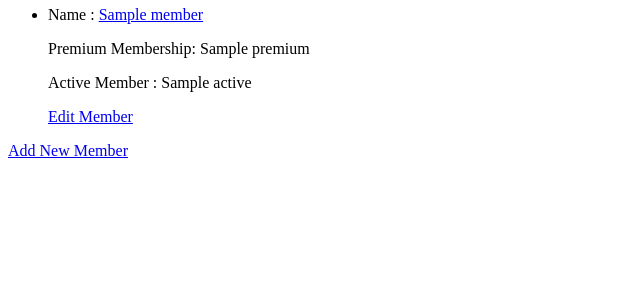
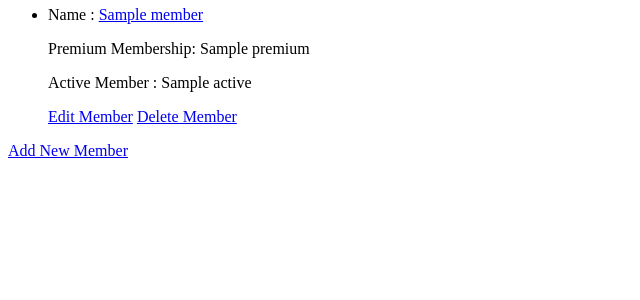
Before and after one commit to Cetins/gymmy, a Flask app: page /members in a window 1280 px wide. Shown: the part 162-462 px from the top of the page, without its empty margins (0-640 px from the left). Run offline with Flask 2, Linux system fonts and the light colour scheme; a database or web service that is not in the repository returns one stand-in record (values such as "Sample title"); some libraries are stand-ins or nearby versions.

Commit message:
delete single member added, tested, working good

```diff
--- a/controllers/member_controller.py
+++ b/controllers/member_controller.py
@@ -42,3 +42,8 @@ def update_member(id):
     updated_member = Member(name, premium, active, id)
     member_repository.update(updated_member)
     return redirect("/members")
+
+@members_blueprint.route("/members/delete/<id>")
+def delete(id):
+    member_repository.delete(id)
+    return redirect("/members")
--- a/repositories/member_repository.py
+++ b/repositories/member_repository.py
@@ -1,4 +1,3 @@
-from unittest import result
 from db.run_sql import run_sql
 
 from models.member import Member
@@ -26,3 +25,12 @@ def update(member):
     sql = "UPDATE members SET name=%s, premium=%s, active=%s WHERE id=%s"
     values = [member.name, member.premium, member.active, member.id]
     run_sql(sql, values)
+
+def delete(id):
+    sql = "DELETE FROM members WHERE id=%s"
+    values = [id]
+    run_sql(sql, values)
+
+def delete_all():
+    sql = "DELETE FROM members"
+    run_sql(sql)
--- a/templates/members/index.html
+++ b/templates/members/index.html
@@ -10,6 +10,7 @@
         <p>Premium Membership: {{ member.premium }}</p>
         <p>Active Member : {{ member.active }}</p>
         <a href="/members/edit/{{ member.id }}">Edit Member</a>
+        <a href="/members/delete/{{ member.id }}">Delete Member</a>
     </li>
     {% endfor %}
 </ul>
```
